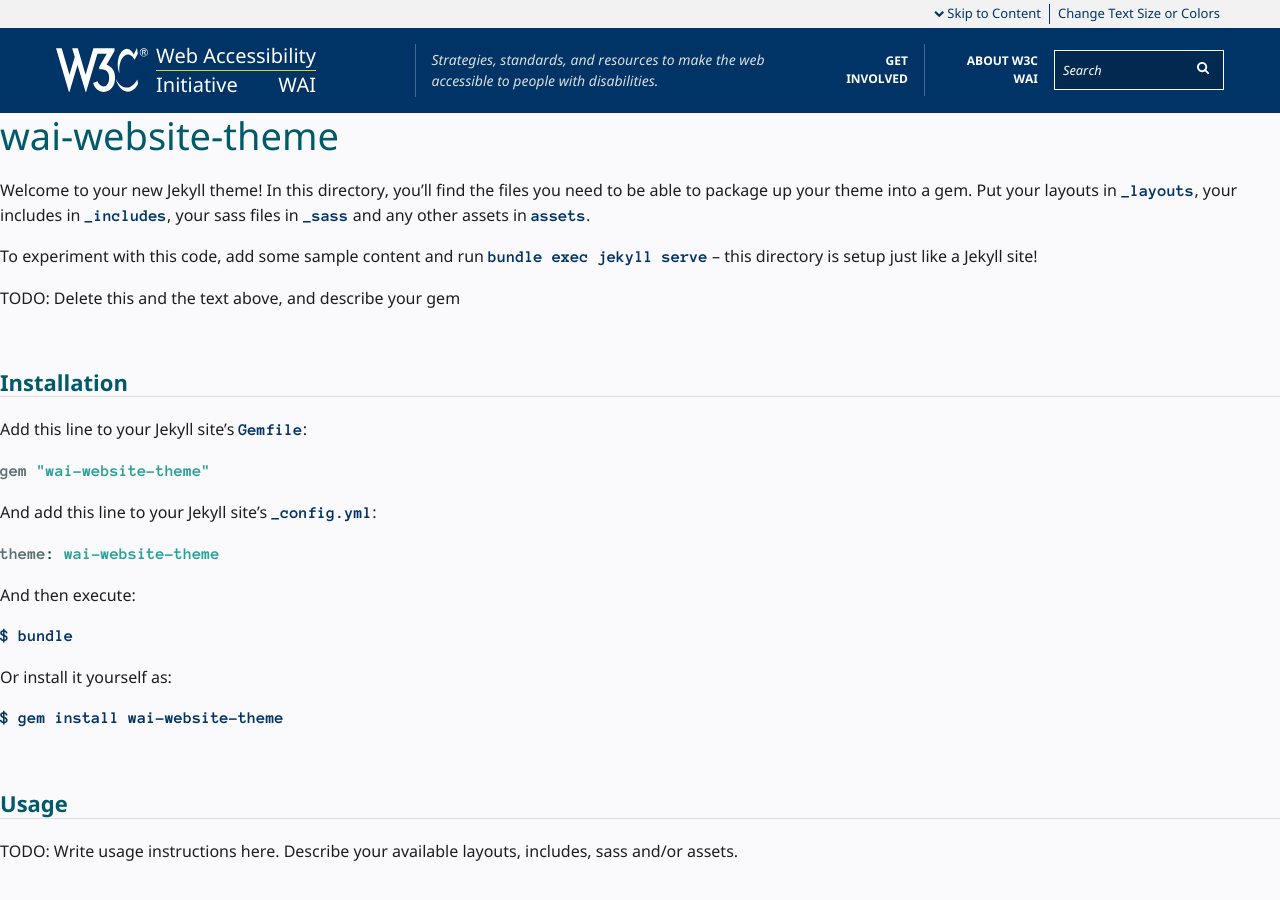
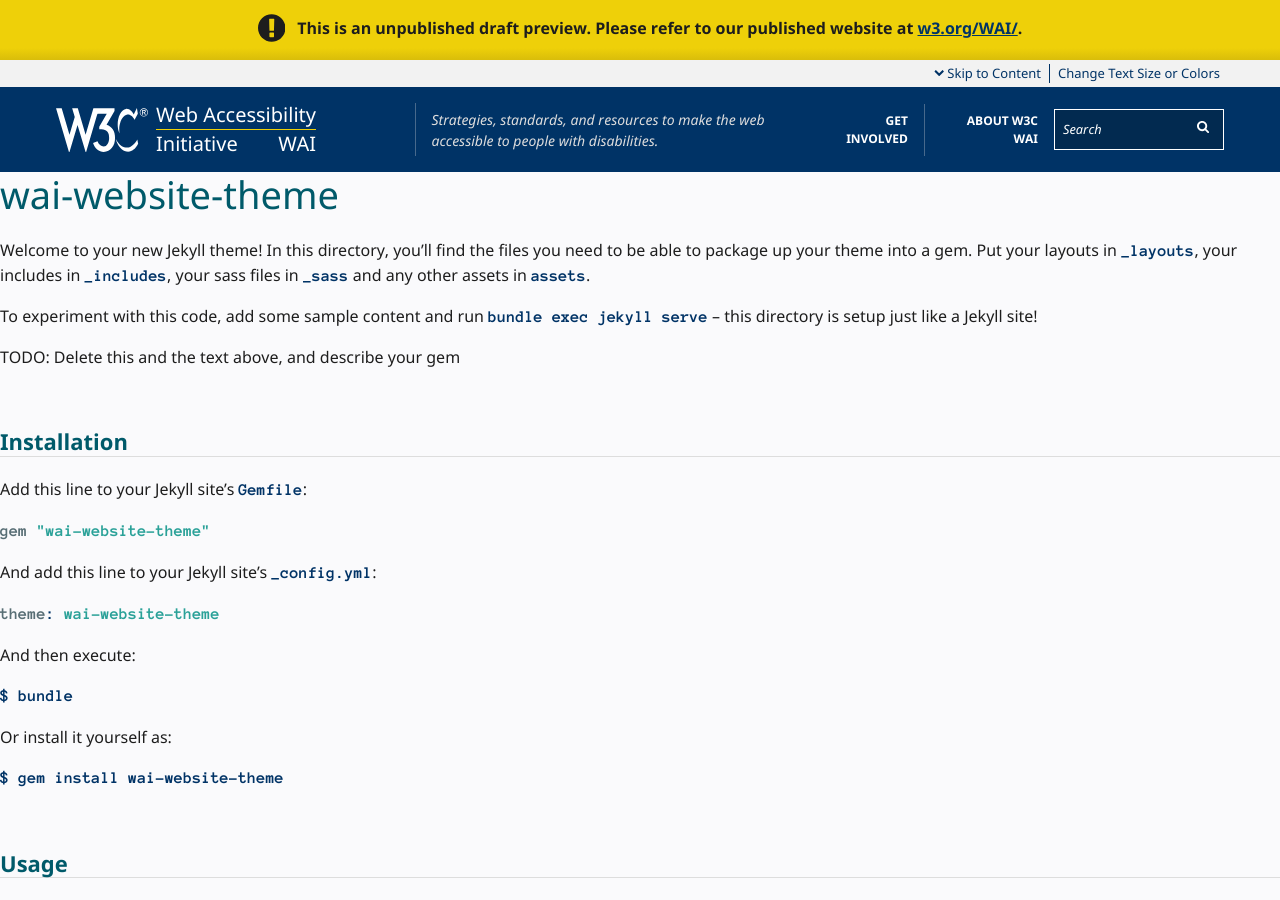
Before and after one commit to w3c/wai-website-theme, a Jekyll site: the page built from README.md, in a window 1280 px wide and 900 px high. Built offline with Jekyll 4.4.1, drawn with Linux system fonts in a browser that asks for light colours; cached includes are drawn as plain includes; our own code applies the rules of GitHub Pages for plain Markdown files.

Commit message:
Add possibility to add beta warning message

```diff
--- a/_includes/footer.html
+++ b/_includes/footer.html
@@ -23,7 +23,9 @@
     </ul>
   </div>
 </footer>
+{% unless site.published == true %}
 <section class="default-grid info" tabindex="0">
-  <p class="inner">{% include_cached icon.html name="info" %} This is an unpublished draft preview. Please refer to our published website at <a href="https://www.w3.org/WAI/">w3.org/WAI/</a>.
+  <p class="inner">{% include_cached icon.html name="info" %} {% if site.warning_message %}{{site.warning_message}}{% else %}This is an unpublished draft preview. Please refer to our published website at <a href="https://www.w3.org/WAI/">w3.org/WAI/</a>.{% endif %}
   </p>
 </section>
+{% endunless %}
--- a/_includes/header.html
+++ b/_includes/header.html
@@ -1,3 +1,9 @@
+{% unless site.published == true %}
+<section class="default-grid info" tabindex="0">
+  <p class="inner">{% include_cached icon.html name="info" %} {% if site.warning_message %}{{site.warning_message}}{% else %}This is an unpublished draft preview. Please refer to our published website at <a href="https://www.w3.org/WAI/">w3.org/WAI/</a>.{% endif %}
+  </p>
+</section>
+{% endunless %}
 <nav aria-label="Skip Link and Accessibility Options" id="controls" class="default-grid">
   <ul>
     <li><a href="#main">{% include_cached icon.html name="chevron-down" %} Skip to Content</a></li>
```
